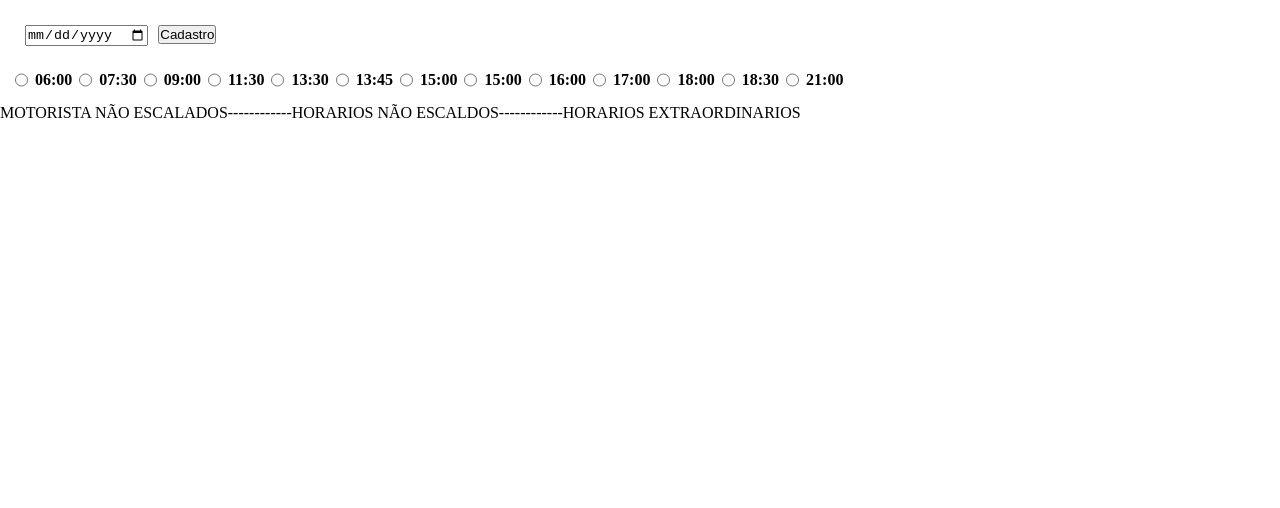
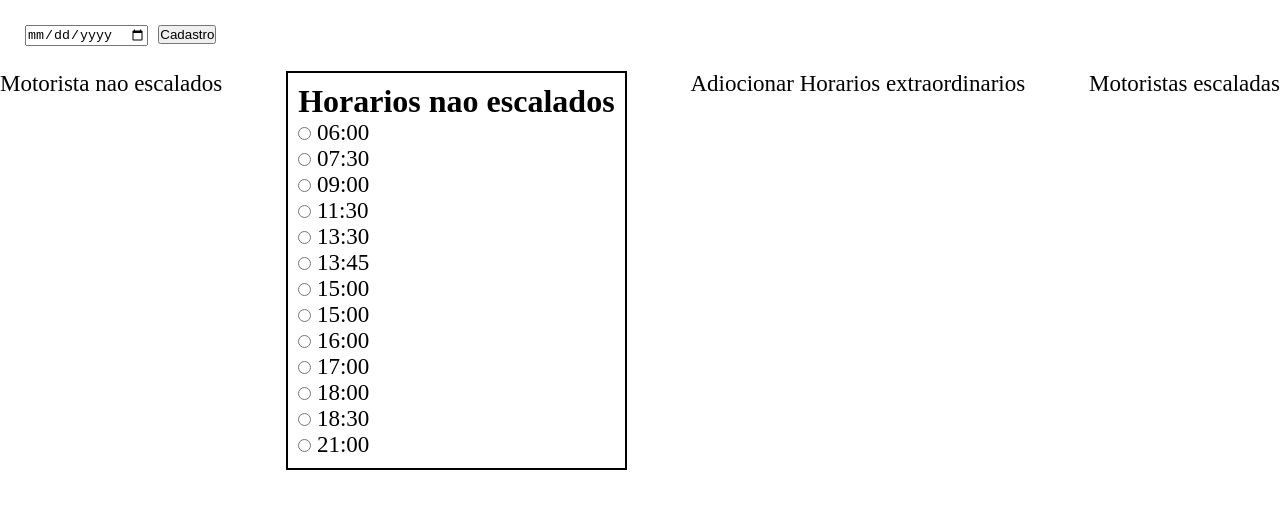
Before and after one commit to Marcos-Franca2/Projeto-Escala, a plain HTML site: page escala.html in a window 1280 px wide. Drawn offline with Linux system fonts and the light colour scheme.

Commit message:
primeiros passos

```diff
--- a/escala.css
+++ b/escala.css
@@ -11,8 +11,40 @@
 
 .horarios{
     display: flex;
-    flex-direction: ROW;
+    flex-direction: column;
     margin: 15px;
     gap: 7px;
     font-weight: 700;
+    position: absolute;
+    left: 350px;
 }
+
+.naosei{
+    display: flex;
+    justify-content: space-between;
+
+}
+.horario2{
+    border: solid 2px;
+    padding: 10px;
+
+}
+.horario h1{
+
+}
+
+.naosei p  {
+    font-size: 23px;
+
+}
+
+.lista {
+    font-size: 20px;
+
+}
+.container{
+    background-color: rgba(0, 255, 255, 0.158);
+    border: solid 1px;
+    padding: 5px;
+    margin-left: 8px;
+}
--- a/escala.html
+++ b/escala.html
@@ -16,29 +16,45 @@
             <a href="index.html"><button>Cadastro</button></a>
 
         </div>
+        <div class = "naosei">
+            <div class="horario">
+                <p>Motorista nao escalados</p>
+                <div class="lista" id="listaMotorista2"> </div>
 
+
+            </div>
+            <div class="horario2">
+                <h1>Horarios nao escalados</h1>
+                <p><input type="radio" class="radio" name="radio"> 06:00</input></p>
+                <p><input type="radio" class="radio" name="radio"> 07:30</input></p>
+                <p><input type="radio" class="radio" name="radio"> 09:00</input></p>
+                <p><input type="radio" class="radio" name="radio"> 11:30</input></p>
+                <p><input type="radio" class="radio" name="radio"> 13:30</input></p>
+                <p><input type="radio" class="radio" name="radio"> 13:45</input></p>
+                <p><input type="radio" class="radio" name="radio"> 15:00</input></p>
+                <p><input type="radio" class="radio" name="radio"> 15:00</input></p>
+                <p><input type="radio" class="radio" name="radio"> 16:00</input></p>
+                <p><input type="radio" class="radio" name="radio"> 17:00</input></p>
+                <p><input type="radio" class="radio" name="radio"> 18:00</input></p>
+                <p><input type="radio" class="radio" name="radio"> 18:30</input></p>
+                <p><input type="radio" class="radio" name="radio"> 21:00</input></p>
+            </div>
+            <div class="horario">
+                <p>Adiocionar Horarios extraordinarios</p>
+            </div>
+            <div class="horario">
+                <p>Motoristas escaladas</p>
+
+            </div>
+
+        </div>
         <div class="horarios">
-            <input type="radio" class="radio" name="radio">06:00</input>
-            <input type="radio" class="radio" name="radio">07:30</input>
-            <input type="radio" class="radio" name="radio">09:00</input>
-            <input type="radio" class="radio" name="radio">11:30</input>
-            <input type="radio" class="radio" name="radio">13:30</input>
-            <input type="radio" class="radio" name="radio">13:45</input>
-            <input type="radio" class="radio" name="radio">15:00</input>
-            <input type="radio" class="radio" name="radio">15:00</input>
-            <input type="radio" class="radio" name="radio">16:00</input>
-            <input type="radio" class="radio" name="radio">17:00</input>
-            <input type="radio" class="radio" name="radio">18:00</input>
-            <input type="radio" class="radio" name="radio">18:30</input>
-            <input type="radio" class="radio" name="radio">21:00</input>
+
         </div>
 
     </div>
-    <div>
-        <p> MOTORISTA NÃO ESCALADOS------------HORARIOS NÃO ESCALDOS------------HORARIOS EXTRAORDINARIOS</p>
-        <p></p>
-    </div>
-    <script src="escala.js"></script>
+
+    <script src="./temp/geral.js"></script>
 </body>
 
 </html>
--- a/temp/geral.css
+++ b/temp/geral.css
@@ -2,8 +2,10 @@
     box-sizing:border-box;
     margin: 0;
     padding: 0;
+    font-family: Roboto, sans-serif;
+
 }
-
+@import url('https://fonts.googleapis.com/css2?family=Roboto:ital,wght@0,400;1,700&display=swap');
 .principal {
     display: flex;
     flex-direction: column;
@@ -52,3 +54,18 @@
     background-color: #80808081;
 
 }
+
+.lista{
+
+    max-width: 50%;
+    border-radius: 20px;
+}
+
+
+
+.container {
+    border: 2px solid black;
+    font-size: 18px;
+    margin: 5px;
+    padding: 5px;
+}
```
Also changed, not shown: escala.js (deleted).
